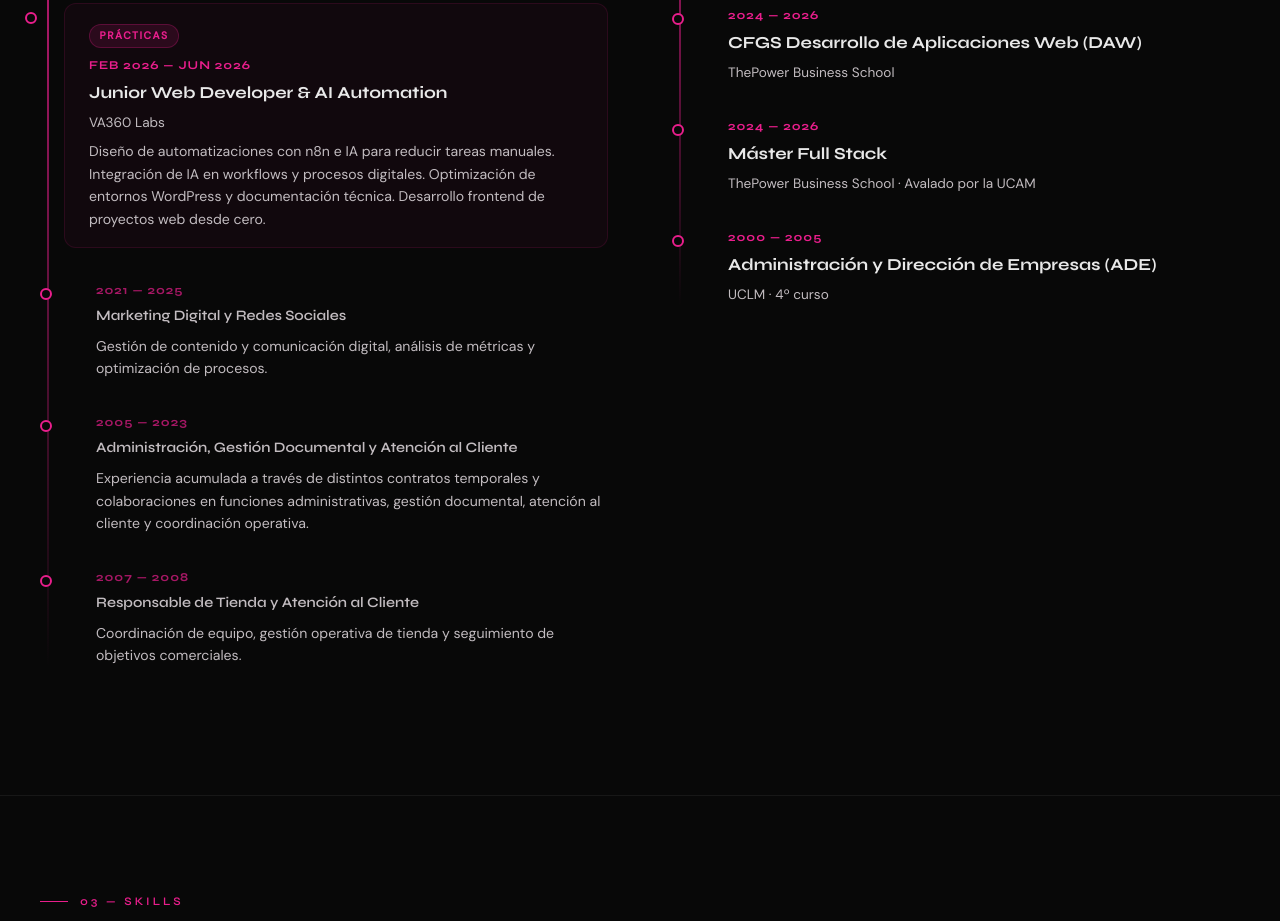
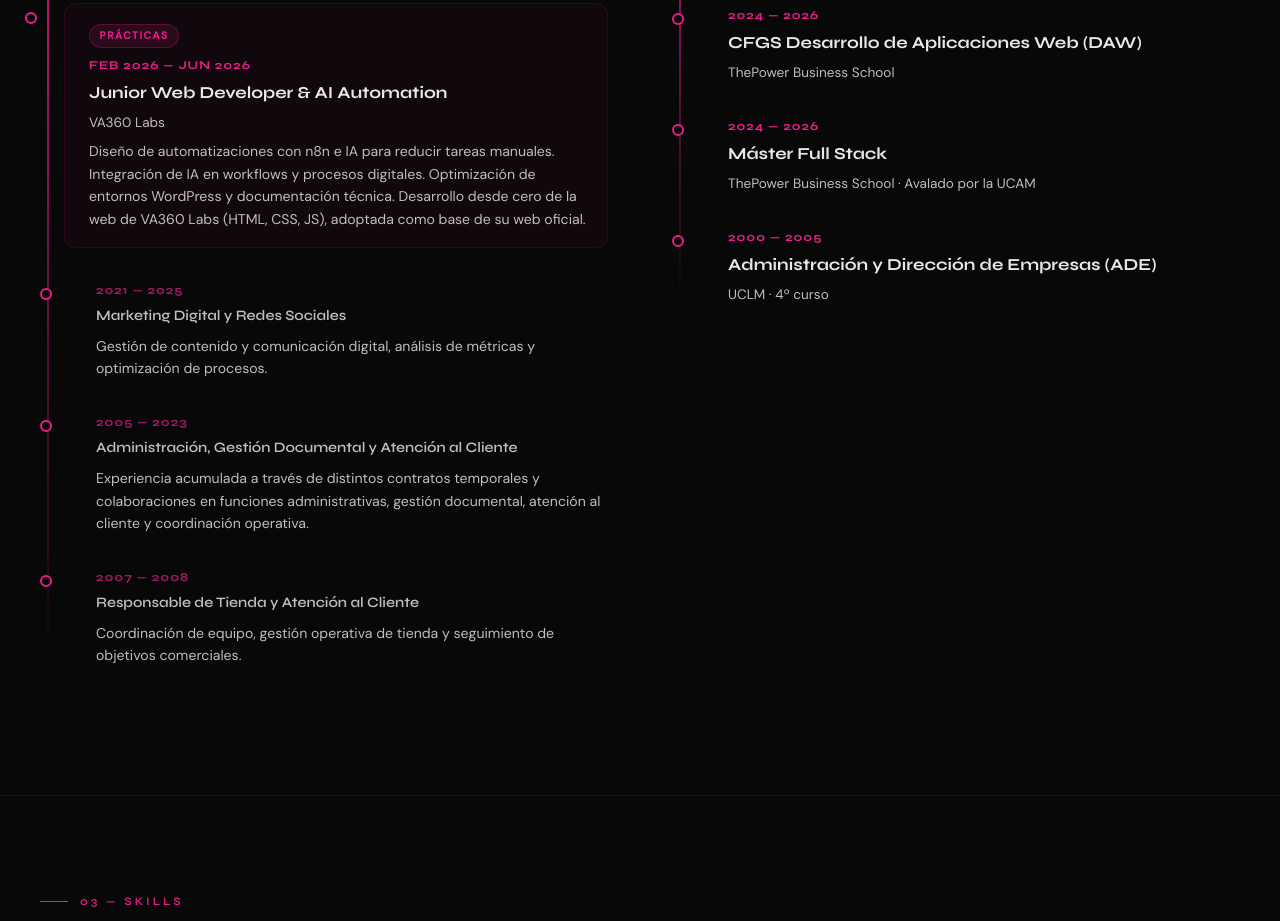
Before and after one commit to BenitaPlata/Portfolio-BenitaPlata, a website: page index.html in a window 1280 px wide. Shown: the part 2059-2980 px from the top of the page. Drawn offline with Linux system fonts and the light colour scheme.

Commit message:
experiencia añadida

```diff
--- a/index.html
+++ b/index.html
@@ -1381,7 +1381,8 @@
                   Diseño de automatizaciones con n8n e IA para reducir tareas
                   manuales. Integración de IA en workflows y procesos digitales.
                   Optimización de entornos WordPress y documentación técnica.
-                  Desarrollo frontend de proyectos web desde cero.
+                  Desarrollo desde cero de la web de VA360 Labs (HTML, CSS,
+                  JS), adoptada como base de su web oficial.
                 </div>
               </div>
               <div class="timeline-item prev-exp reveal">
```
